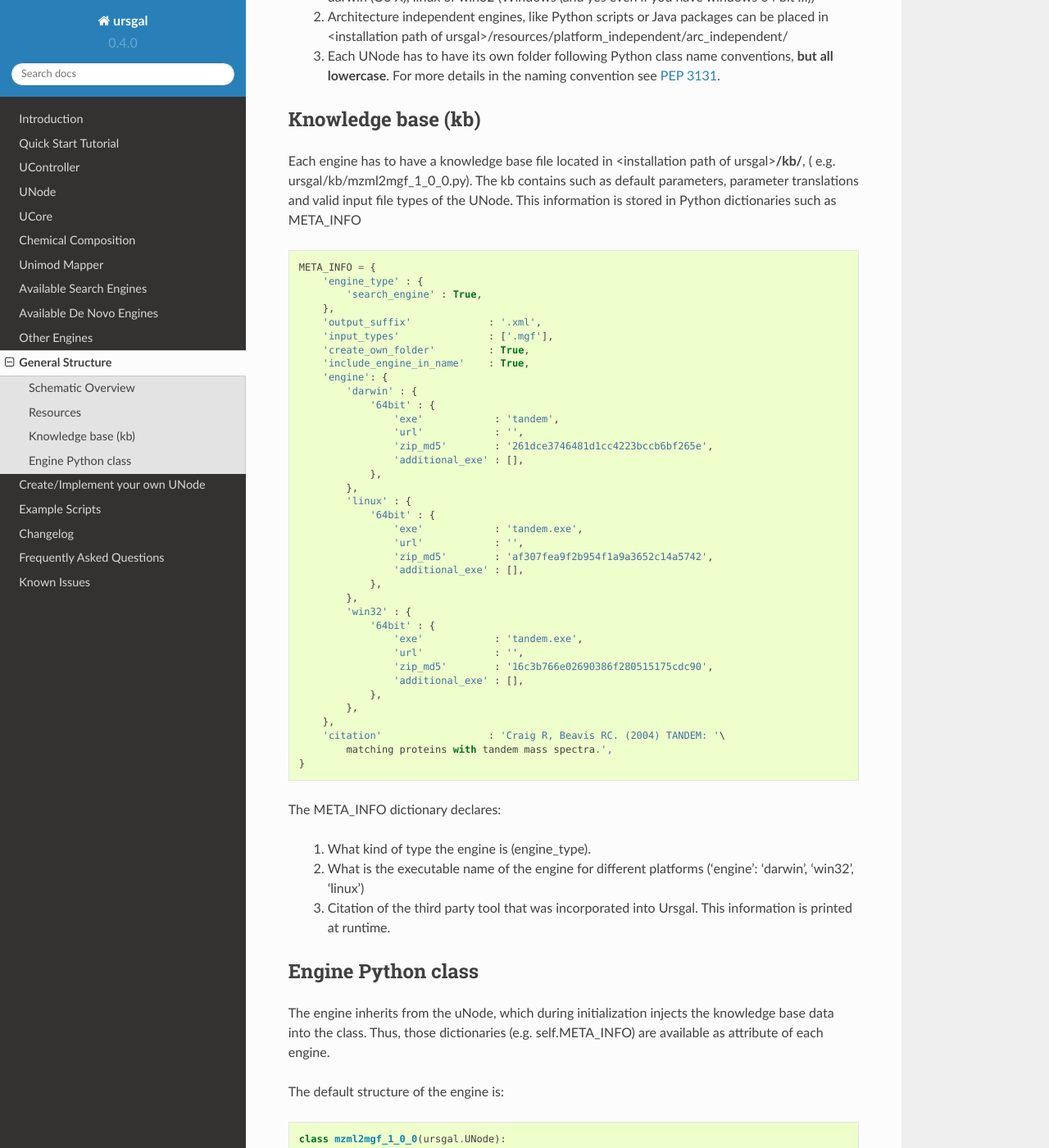
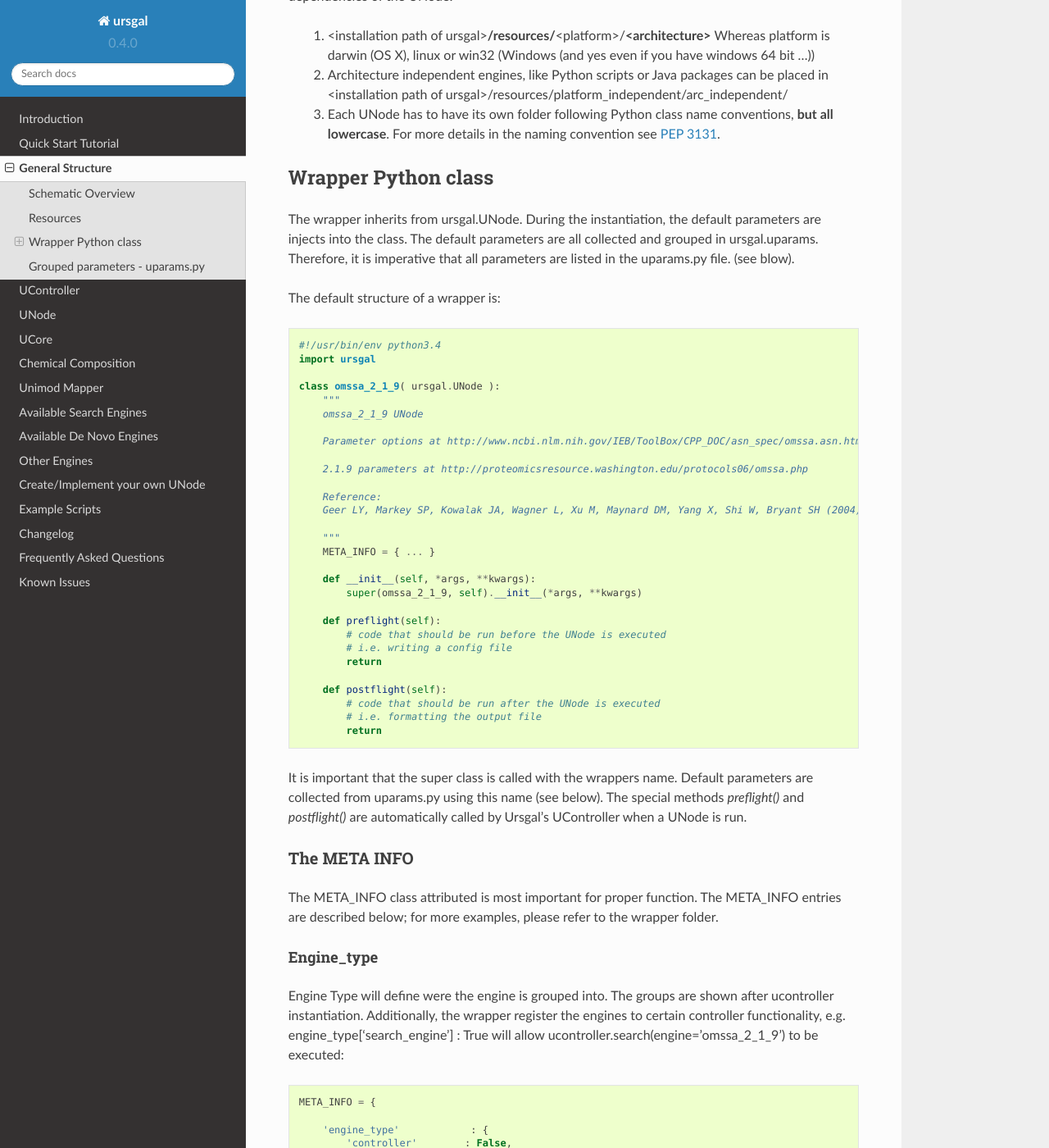
Before and after one commit to ursgal/ursgal, a Sphinx documentation site: the page built from docs/source/general_structure.txt, in a window 1280 px wide and 1400 px high, scrolled down 1465 px. Shown: the whole window at 82% size. Built offline with Sphinx 7.4.7 and the Read the Docs theme 2.0.0, drawn with Linux system fonts in a browser that asks for light colours; pages that are not in the unit, such as notebooks, are missing from menus; some of the changed text lies outside the part shown.

Commit message:
Rewrote docu for general structure and updated parameter overview

```diff
--- a/docs/source/code_inc/simple_example_search.inc
+++ b/docs/source/code_inc/simple_example_search.inc
@@ -44,8 +44,8 @@
 
 	    engine_list = [
 	        'omssa',
-	        # xtandem,
-	    #     'msgf',
+	        xtandem,
+	        'msgf',
 	    #     msamanda,
 	    ]
 
--- a/docs/source/general_structure.txt
+++ b/docs/source/general_structure.txt
@@ -3,8 +3,12 @@
 General Structure
 =================
 
-Each UNode requires a **resource**, **knowledge base (kb)** and **engine** file to
-be declared properly (see Schematic Overview A below).
+Each UNode requires a **resource** and a **wrapper** file
+be declared properly. Additionally, the Unode parameters have to be
+declared in the ursgal/**uparams.py** file, which holds the grouped and universal
+ursgal parameters including specific translations to the different engine
+parameters, their description, default values and value types
+(see Schematic Overview A below).
 
 Schematic Overview
 ------------------
@@ -20,10 +24,12 @@
 
     #.  executables (i.e. .exe or .jar)
     #.  standalone Python scripts
+    #.  any additional files that are required by the engine
 
-Compared to the original standalone applications, this code is completely
+Compared to the original standalone applications, the folder structure is
 unchanged. Integration into Ursgal is achieved by Python wrappers around
-the executables ("engines", see below) and a knowledgebase ("kb", see below).
+the executables ("wrappers", see below) and entries in the general
+**ursgal/uparams.py** file.
 The resources directory path depends on the platform dependencies of
 the UNode:
 
@@ -35,76 +41,40 @@
         conventions, **but all lowercase**. For more details in the naming
         convention see `PEP 3131`_.
 
-Knowledge base (kb)
---------------
-
-Each engine has to have a knowledge base file located in
-<installation path of ursgal>\ **/kb/**, ( e.g. ursgal/kb/mzml2mgf_1_0_0.py).
-The kb contains such as default parameters, parameter translations and
-valid input file types of the UNode. This information is stored in Python
-dictionaries such as META_INFO ::
-
-    META_INFO = {
-        'engine_type' : {
-            'search_engine' : True,
-        },
-        'output_suffix'             : '.xml',
-        'input_types'               : ['.mgf'],
-        'create_own_folder'         : True,
-        'include_engine_in_name'    : True,
-        'engine': {
-            'darwin' : {
-                '64bit' : {
-                    'exe'            : 'tandem',
-                    'url'            : '',
-                    'zip_md5'        : '261dce3746481d1cc4223bccb6bf265e',
-                    'additional_exe' : [],
-                },
-            },
-            'linux' : {
-                '64bit' : {
-                    'exe'            : 'tandem.exe',
-                    'url'            : '',
-                    'zip_md5'        : 'af307fea9f2b954f1a9a3652c14a5742',
-                    'additional_exe' : [],
-                },
-            },
-            'win32' : {
-                '64bit' : {
-                    'exe'            : 'tandem.exe',
-                    'url'            : '',
-                    'zip_md5'        : '16c3b766e02690386f280515175cdc90',
-                    'additional_exe' : [],
-                },
-            },
-        },
-        'citation'                  : 'Craig R, Beavis RC. (2004) TANDEM: '\
-            matching proteins with tandem mass spectra.',
-    }
-
-The META_INFO dictionary declares:
-
-    #. What kind of type the engine is (engine_type).
-    #. What is the executable name of the engine for different platforms
-       ('engine': 'darwin', 'win32', 'linux')
-    #. Citation of the third party tool that was incorporated into Ursgal.
-       This information is printed at runtime.
-
 .. _PEP 3131:
     https://www.python.org/dev/peps/pep-3131/
 
-Engine Python class
--------------------
 
-The engine inherits from the uNode, which during initialization injects
-the knowledge base data into the class. Thus, those dictionaries (e.g. self.META_INFO)
-are available as attribute of each engine.
+Wrapper Python class
+--------------------
 
-The default structure of the engine is::
+The wrapper inherits from ursgal.UNode. During the instantiation,
+the default parameters are injects into the class. The default
+parameters are all collected and grouped in ursgal.uparams. Therefore,
+it is imperative that all parameters are listed in the uparams.py file.
+(see blow).
 
-    class mzml2mgf_1_0_0(ursgal.UNode):
+The default structure of a wrapper is::
+
+    #!/usr/bin/env python3.4
+    import ursgal
+
+    class omssa_2_1_9( ursgal.UNode ):
+        """
+        omssa_2_1_9 UNode
+
+        Parameter options at http://www.ncbi.nlm.nih.gov/IEB/ToolBox/CPP_DOC/asn_spec/omssa.asn.html
+
+        2.1.9 parameters at http://proteomicsresource.washington.edu/protocols06/omssa.php
+
+        Reference:
+        Geer LY, Markey SP, Kowalak JA, Wagner L, Xu M, Maynard DM, Yang X, Shi W, Bryant SH (2004) Open Mass Spectrometry Search Algorithm.
+
+        """
+        META_INFO = { ... }
+
         def __init__(self, *args, **kwargs):
-                super(mzml2mgf_1_0_0, self).__init__(*args, **kwargs)
+            super(omssa_2_1_9, self).__init__(*args, **kwargs)
 
         def preflight(self):
             # code that should be run before the UNode is executed
@@ -117,5 +87,193 @@
             return
 
 
+
+It is important that the super class is called with the wrappers name.
+Default parameters are collected from uparams.py using this name (see below).
 The special methods `preflight()` and `postflight()` are automatically called
 by Ursgal's UController when a UNode is run.
+
+The META INFO
+^^^^^^^^^^^^^
+
+The META_INFO class attributed is most important for proper function. The
+META_INFO entries are described below; for more examples, please refer to the
+wrapper folder.
+
+
+Engine_type
+"""""""""""
+
+Engine Type will define were the engine is grouped into. The groups are shown
+after ucontroller instantiation. Additionally, the wrapper register the engines
+to certain controller functionality, e.g. engine_type['search_engine'] : True
+will allow ucontroller.search(engine='omssa_2_1_9') to be executed::
+
+        META_INFO = {
+
+            'engine_type'            : {
+                'controller'        : False,
+                'converter'         : False,
+                'validation_engine' : False,
+                'search_engine'     : True,
+                'meta_engine'       : False
+            },
+
+            ...
+        }
+
+
+Citation
+""""""""
+
+Please enter the proper citation for each engine you are wrapping so users can
+be reminded to cite the proper work. In an academic world, this is the only
+credit that one can hope for ;) For example::
+
+        META_INFO = {
+            ...
+            'citation'              : 'Geer LY, Markey SP, Kowalak JA, '\
+                'Wagner L, Xu M, Maynard DM, Yang X, Shi W, Bryant SH (2004) '\
+                'Open Mass Spectrometry Search Algorithm.',
+            ...
+        }
+
+
+
+Input types
+"""""""""""
+
+Input types are currently not used but the next iteration will included this.
+For example::
+
+        META_INFO = {
+            ...
+            'input_types'           : ['.mgf'],
+            ...
+        }
+
+
+
+Output Extension
+""""""""""""""""
+
+The output extension is required to auto-generate the output file name.
+For example::
+
+        META_INFO = {
+            ...
+            'output_extension'      : '.csv',
+            ...
+        }
+
+
+Create own folder
+"""""""""""""""""
+
+This option allows all files and results for this engine to be placed in its
+own folder. The engine will defined the folder name, here omssa_2_1_9.
+The master switch for all unodes to create their folder (if it is specified in
+the META_INFO is the ucontroler param **<Check diz>**)
+
+For example::
+
+        META_INFO = {
+            ...
+            'create_own_folder'     : True,
+            ...
+        }
+
+
+
+In Development
+""""""""""""""
+
+In development will hide the wrapper from the controller overview, however
+the node will be instantiated during start and is therefore nevertheless
+available.
+For example::
+
+        META_INFO = {
+            ...
+            'in_development'        : False,
+            ...
+        }
+
+
+Include in GIT
+""""""""""""""
+
+For example::
+
+        META_INFO = {
+            ...
+            'include_in_git'        : False,
+            ...
+        }
+
+
+UTranslation Style
+""""""""""""""""""
+
+Since ursgal translates the general to engine parameters and multiple versions
+of one engines can be available in ursgal (see e.g. 4+ X! Tandem versions), we
+define translation styles, thus all X! Tandem versions share (up to now) all
+parameter translation rules, defined as xtandem_style_1. Which translation style
+is used for which wrapper is defined by this META info::
+
+        META_INFO = {
+            ...
+            'utranslation_style'    : 'omssa_style_1',
+            ...
+        }
+
+Download information
+""""""""""""""""""""
+
+The download information is required for the install_resources.py script to
+function.::
+
+        META_INFO = {
+            ...
+            ### Below are the download information ###
+            'engine': {
+                'darwin' : {
+                    '64bit' : {
+                        'exe'            : 'omssacl',
+                        'url'            : 'ftp://ftp.ncbi.nih.gov/pub/lewisg/omssa/2.1.9/omssa-2.1.9.macos.tar.gz',
+                        'zip_md5'        : '9cb92a98c4d96c34cc925b9336cbaec7',
+                        'additional_exe' : ['makeblastdb'],
+                    },
+                },
+                'linux' : {
+                    '64bit' : {
+                        'exe'            : 'omssacl',
+                        'url'            : 'ftp://ftp.ncbi.nih.gov/pub/lewisg/omssa/2.1.9/omssa-2.1.9.linux.tar.gz',
+                        'zip_md5'        : '921e01df9cd2a99d21e9a336b5b862c1',
+                        'additional_exe' : ['makeblastdb'],
+                    },
+                },
+                'win32' : {
+                    '64bit' : {
+                        'exe'            : 'omssacl.exe',
+                        'url'            : 'ftp://ftp.ncbi.nih.gov/pub/lewisg/omssa/2.1.9/omssa-2.1.9.win32.exe',
+                        'zip_md5'        : 'b9d9a8aec3cfe77c48ce0f5752aba8f9',
+                        'additional_exe' : ['makeblastdb'],
+                    },
+                    '32bit' : {
+                        'exe'            : 'omssacl.exe',
+                        'url'            : 'ftp://ftp.ncbi.nih.gov/pub/lewisg/omssa/2.1.9/omssa-2.1.9.win32.exe',
+                        'zip_md5'        : 'a05a5cdd45fd8abcfc75b1236f8a2390',
+                        'additional_exe' : ['makeblastdb'],
+                    },
+                },
+            },
+            ...
+        }
+
+
+
+Grouped parameters - uparams.py
+-------------------------------
+
+Some more text here ....
```
Also changed, not shown: docs/source/index.txt (+15 -6 lines), docs/uparams_to_sphinx_docu.py (+5 -2 lines), docs/source/figAB.png.
